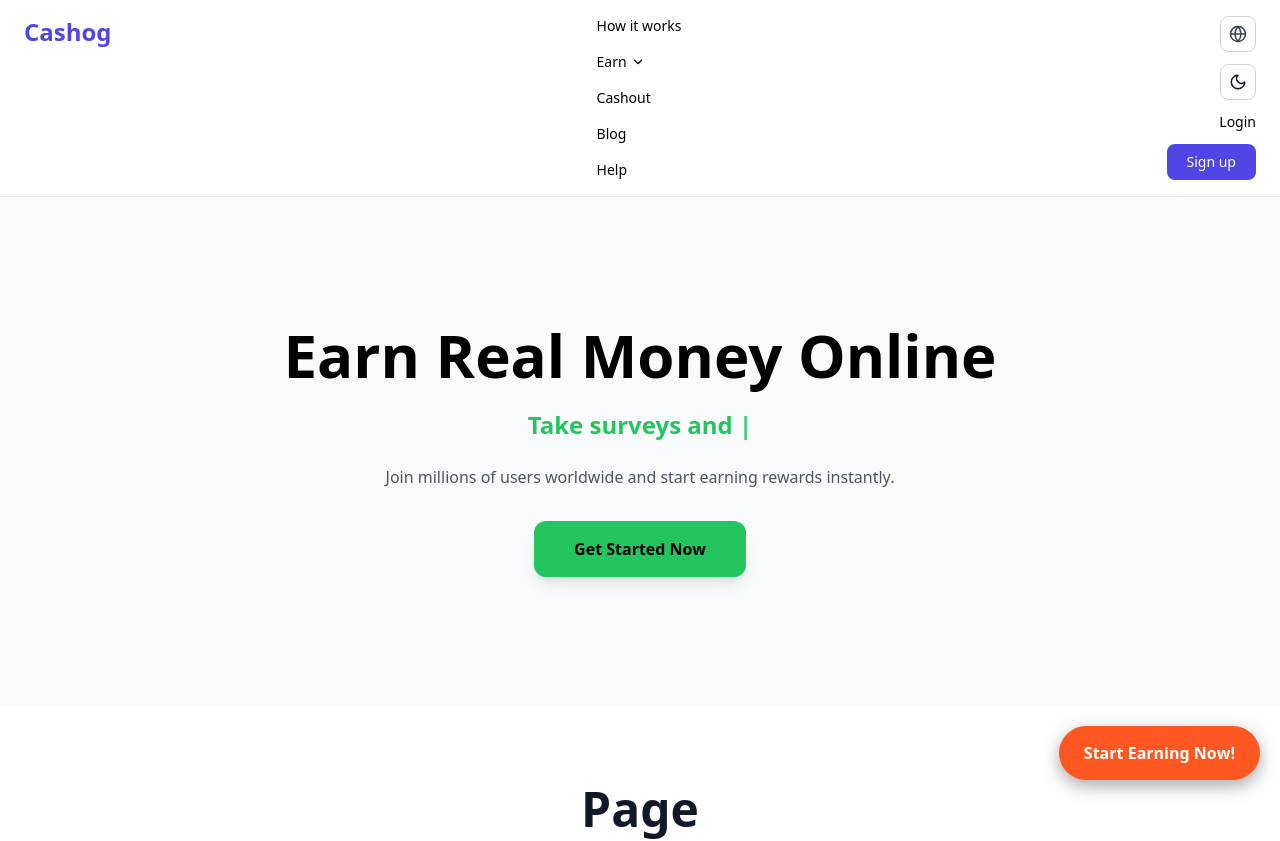
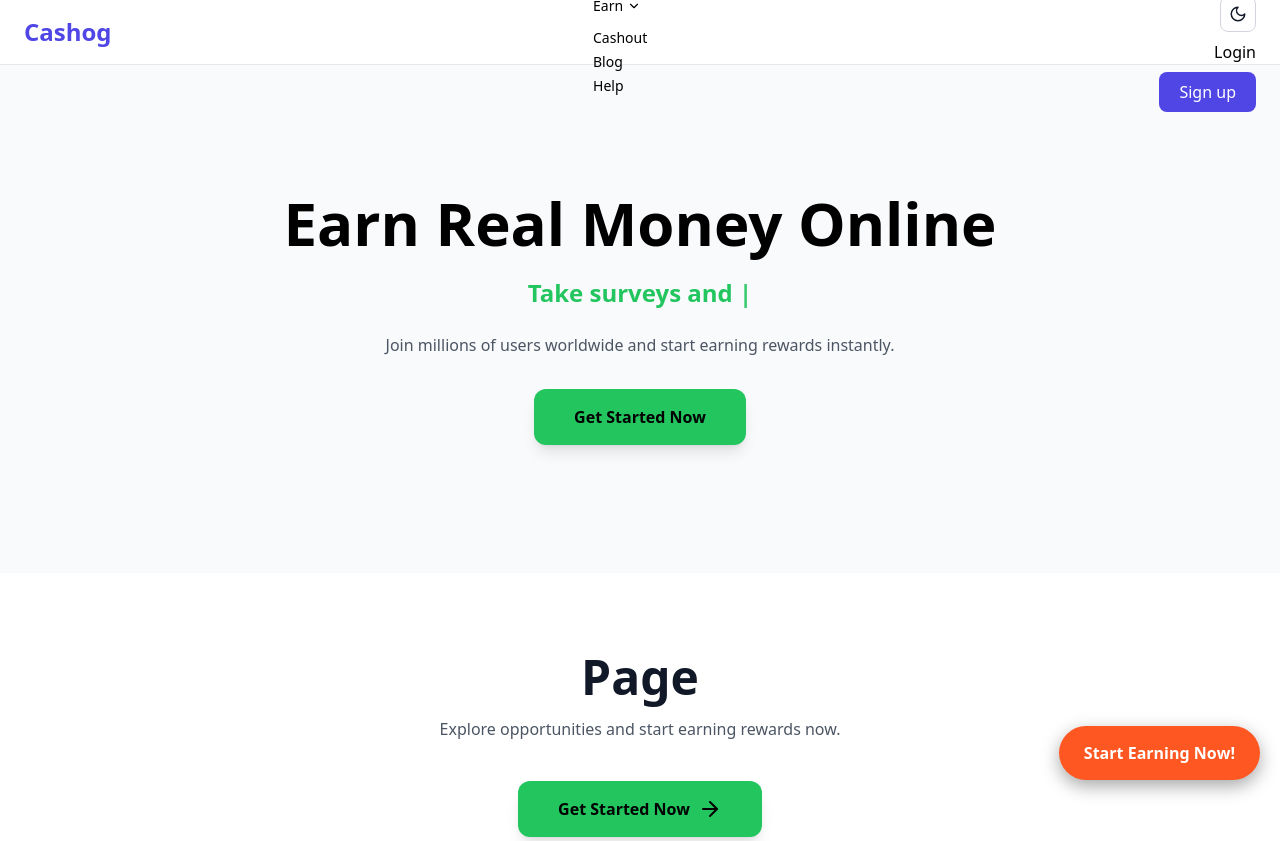
Before and after one commit to tool63/cashin, a Next.js app: page / in a window 1280 px wide. Shown: the top 841 px of the page. Built offline with nearby package versions, Linux system fonts and the light colour scheme.

Commit message:
Update Header.tsx

```diff
--- a/components/Header.tsx
+++ b/components/Header.tsx
@@ -14,22 +14,17 @@ export default function Header() {
 
   const headerRef = useRef<HTMLDivElement>(null);
 
-  // 🔒 Close menus when clicking outside
+  // Close menus when clicking outside
   useEffect(() => {
-    function handleClickOutside(event: MouseEvent) {
-      if (
-        headerRef.current &&
-        !headerRef.current.contains(event.target as Node)
-      ) {
+    const handleClickOutside = (e: MouseEvent) => {
+      if (headerRef.current && !headerRef.current.contains(e.target as Node)) {
+        setMobileOpen(false);
         setEarnOpen(false);
-        setMobileOpen(false);
         setMobileEarnOpen(false);
       }
-    }
-
+    };
     document.addEventListener("mousedown", handleClickOutside);
-    return () =>
-      document.removeEventListener("mousedown", handleClickOutside);
+    return () => document.removeEventListener("mousedown", handleClickOutside);
   }, []);
 
   return (
@@ -37,10 +32,9 @@ export default function Header() {
       ref={headerRef}
       className="sticky top-0 z-50 backdrop-blur border-b
                  bg-white/90 dark:bg-[#070A14]/90
-                 border-gray-200 dark:border-white/10
-                 transition-colors"
+                 border-gray-200 dark:border-white/10"
     >
-      <div className="max-w-7xl mx-auto px-6 py-4 flex items-start justify-between">
+      <div className="max-w-7xl mx-auto px-6 h-16 flex items-center justify-between">
         {/* LOGO */}
         <Link
           href="/"
@@ -50,11 +44,11 @@ export default function Header() {
         </Link>
 
         {/* DESKTOP COLUMN MENU */}
-        <nav className="hidden md:flex flex-col gap-4 text-sm font-medium">
+        <nav className="hidden md:flex flex-col gap-2 text-sm font-medium">
           <Link href="/how-it-works">How it works</Link>
 
           {/* EARN */}
-          <div className="flex flex-col gap-2">
+          <div className="flex flex-col gap-1 relative">
             <button
               onClick={() => setEarnOpen(!earnOpen)}
               className="flex items-center gap-1"
@@ -62,9 +56,7 @@ export default function Header() {
               Earn
               <ChevronDown
                 size={14}
-                className={`transition ${
-                  earnOpen ? "rotate-180" : ""
-                }`}
+                className={`transition ${earnOpen ? "rotate-180" : ""}`}
               />
             </button>
 
@@ -74,7 +66,7 @@ export default function Header() {
                   initial={{ opacity: 0, y: -4 }}
                   animate={{ opacity: 1, y: 0 }}
                   exit={{ opacity: 0, y: -4 }}
-                  className="flex flex-col gap-2 pl-4"
+                  className="flex flex-col gap-1 pl-4 mt-1"
                 >
                   <Link href="/surveys">Surveys</Link>
                   <Link href="/app-installs">App Installs</Link>
@@ -86,34 +78,30 @@ export default function Header() {
             </AnimatePresence>
           </div>
 
-          {/* CLEARLY SEPARATED COLUMN LINKS */}
-          <Link href="/cashout">Cashout</Link>
-          <Link href="/blog">Blog</Link>
-          <Link href="/help">Help</Link>
+          {/* Cashout / Blog / Help in proper vertical column */}
+          <div className="flex flex-col gap-1 mt-1">
+            <Link href="/cashout">Cashout</Link>
+            <Link href="/blog">Blog</Link>
+            <Link href="/help">Help</Link>
+          </div>
         </nav>
 
         {/* DESKTOP ACTIONS */}
-        <div className="hidden md:flex flex-col gap-3 items-end">
+        <div className="hidden md:flex flex-col gap-2 items-end">
           <LanguageSwitcher />
           <DarkLightToggle />
 
-          <Link href="/login" className="text-sm font-medium">
-            Login
-          </Link>
-
+          <Link href="/login">Login</Link>
           <Link
             href="/register"
-            className="px-5 py-2 rounded-lg bg-indigo-600 text-white text-sm font-medium hover:bg-indigo-700 transition"
+            className="px-5 py-2 rounded-lg bg-indigo-600 text-white hover:bg-indigo-700 transition"
           >
             Sign up
           </Link>
         </div>
 
         {/* MOBILE BUTTON */}
-        <button
-          className="md:hidden"
-          onClick={() => setMobileOpen(!mobileOpen)}
-        >
+        <button className="md:hidden" onClick={() => setMobileOpen(!mobileOpen)}>
           {mobileOpen ? <X /> : <Menu />}
         </button>
       </div>
@@ -131,7 +119,6 @@ export default function Header() {
           >
             <Link href="/how-it-works">How it works</Link>
 
-            {/* MOBILE EARN */}
             <button
               onClick={() => setMobileEarnOpen(!mobileEarnOpen)}
               className="flex w-full items-center justify-between font-medium"
@@ -139,9 +126,7 @@ export default function Header() {
               Earn
               <ChevronDown
                 size={16}
-                className={`transition ${
-                  mobileEarnOpen ? "rotate-180" : ""
-                }`}
+                className={`transition ${mobileEarnOpen ? "rotate-180" : ""}`}
               />
             </button>
 
@@ -159,13 +144,11 @@ export default function Header() {
             <Link href="/blog">Blog</Link>
             <Link href="/help">Help</Link>
 
-            {/* MOBILE SWITCHES */}
             <div className="flex items-center justify-between pt-3">
               <LanguageSwitcher />
               <DarkLightToggle />
             </div>
 
-            {/* MOBILE CTA */}
             <div className="pt-4 flex flex-col gap-3">
               <Link
                 href="/login"
```
